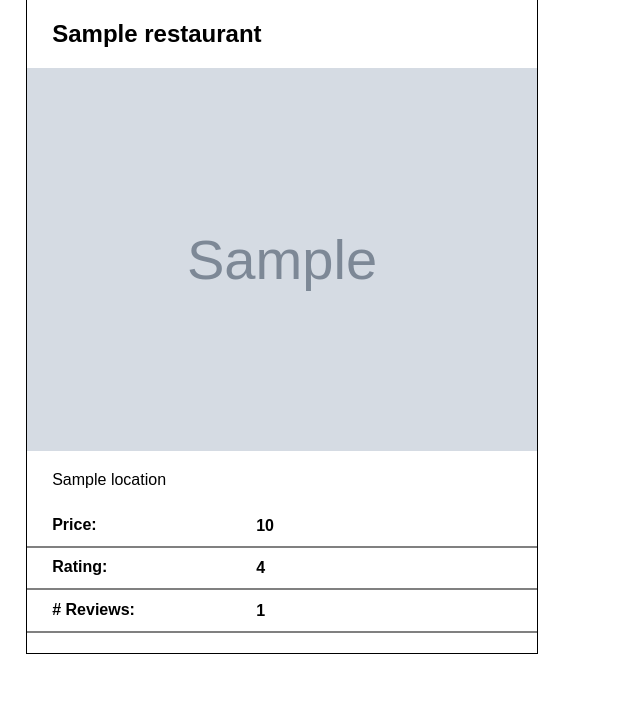
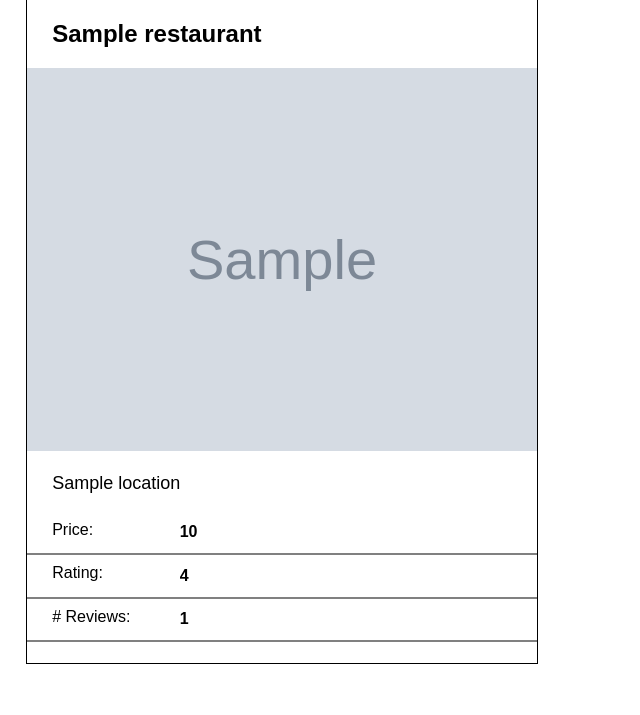
Before and after one commit to t-mm/webdev-labs, a Flask app: template lab02/templates/restaurant.html in a window 1280 px wide. Shown: the part 154-869 px from the top of the page, without its empty margins (0-640 px from the left). Before the commit the page ends 808 px from the top, so only its background shows below. Run offline with Flask 2, Linux system fonts and the light colour scheme; the template is opened without the code that fills it: most values are stand-ins (such as "Sample title", 1, 10 or a date in 2020); grey boxes marked "Sample" are stand-in pictures; some libraries are stand-ins or nearby versions.

Commit message:
Final commit with all features for lab02

```diff
--- a/lab02/static/style.css
+++ b/lab02/static/style.css
@@ -45,17 +45,21 @@ h2, p {
 
 #location {
     margin-bottom: 5%;
+    font-size: large;
 }
 
 
 .grid-container {
     display: grid;
-    grid-template-columns: 40% auto;
+    grid-template-columns: 25% auto;
 }
 .grid-item {
-    font-weight: bold;
+
     margin-top: 1%;
     margin-bottom: 1%;
+}
+#second_col {
+    font-weight: bold;
 }
 
 .data-table {
--- a/lab02/templates/restaurant.html
+++ b/lab02/templates/restaurant.html
@@ -16,17 +16,17 @@
         <div class="data-table">
             <div class="grid-container">
                 <p class="grid-item">Price: </p>
-                <p class="grid-item">{{ restaurant.get('price') }}</p>
+                <p class="grid-item" id="second_col">{{ restaurant.get('price') }}</p>
             </div>
             <hr>
             <div class="grid-container">
                 <p class="grid-item">Rating: </p>
-                <p class="grid-item">{{ restaurant.get('rating') }}</p>
+                <p class="grid-item" id="second_col">{{ restaurant.get('rating') }}</p>
             </div>
             <hr>
             <div class="grid-container">
                 <p class="grid-item"># Reviews: </p>
-                <p class="grid-item">{{ restaurant.get('review_count') }}</p>
+                <p class="grid-item" id="second_col">{{ restaurant.get('review_count') }}</p>
             </div>
             <hr>
         </div>
```
